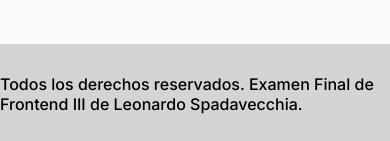
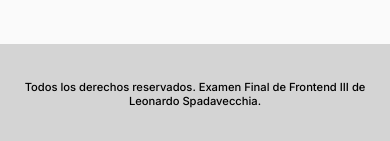
Before and after one commit to Spadavecchia-LM/final-frontend3-spadavecchia, a React (Vite) app: page /favs in a window 390 px wide. Shown: the part 900-1041 px from the top of the page. Built offline with nearby package versions, Linux system fonts and the light colour scheme; no server answers; a small style sheet from the web is missing.

Commit message:
responsive del texto del footer

```diff
--- a/src/Components/Utils/Footer.jsx
+++ b/src/Components/Utils/Footer.jsx
@@ -3,8 +3,10 @@ import React from "react";
 const Footer = () => {
   return (
     <div className="footer">
+      <p>
       Todos los derechos reservados. Examen Final de Frontend III de Leonardo
       Spadavecchia.
+      </p>
     </div>
   );
 };
--- a/src/index.css
+++ b/src/index.css
@@ -394,6 +394,11 @@ td button svg {
   margin-top: 100px;
   place-items: center;
   background-color: #d4d4d4;
+  && p{
+    text-align: center;
+    padding: 10px;
+  }
+
 }
 #dark .footer{
   background-color: #001860;
@@ -411,4 +416,7 @@ td button svg {
   .hero h1{
     font-size: 1.5rem;
   }
+  .footer p{
+    font-size: 0.7rem;
+  }
 }
```
